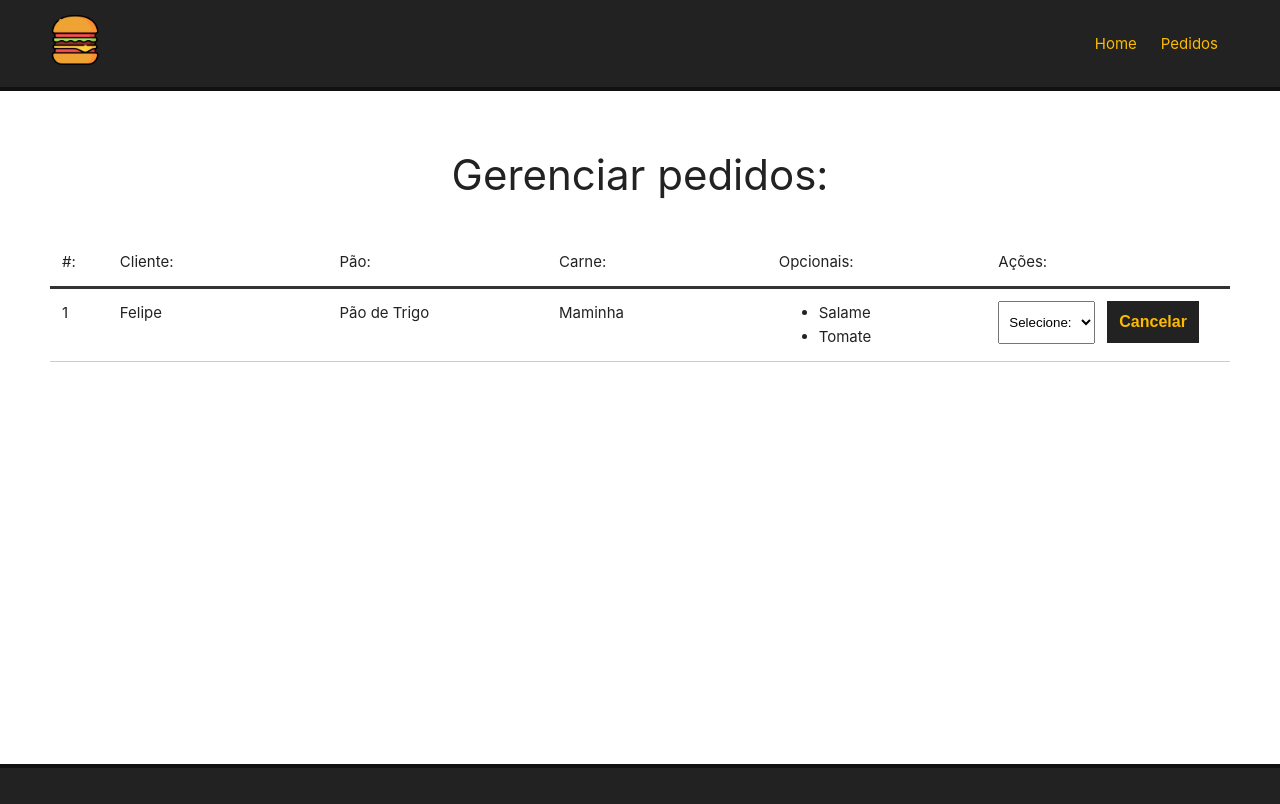
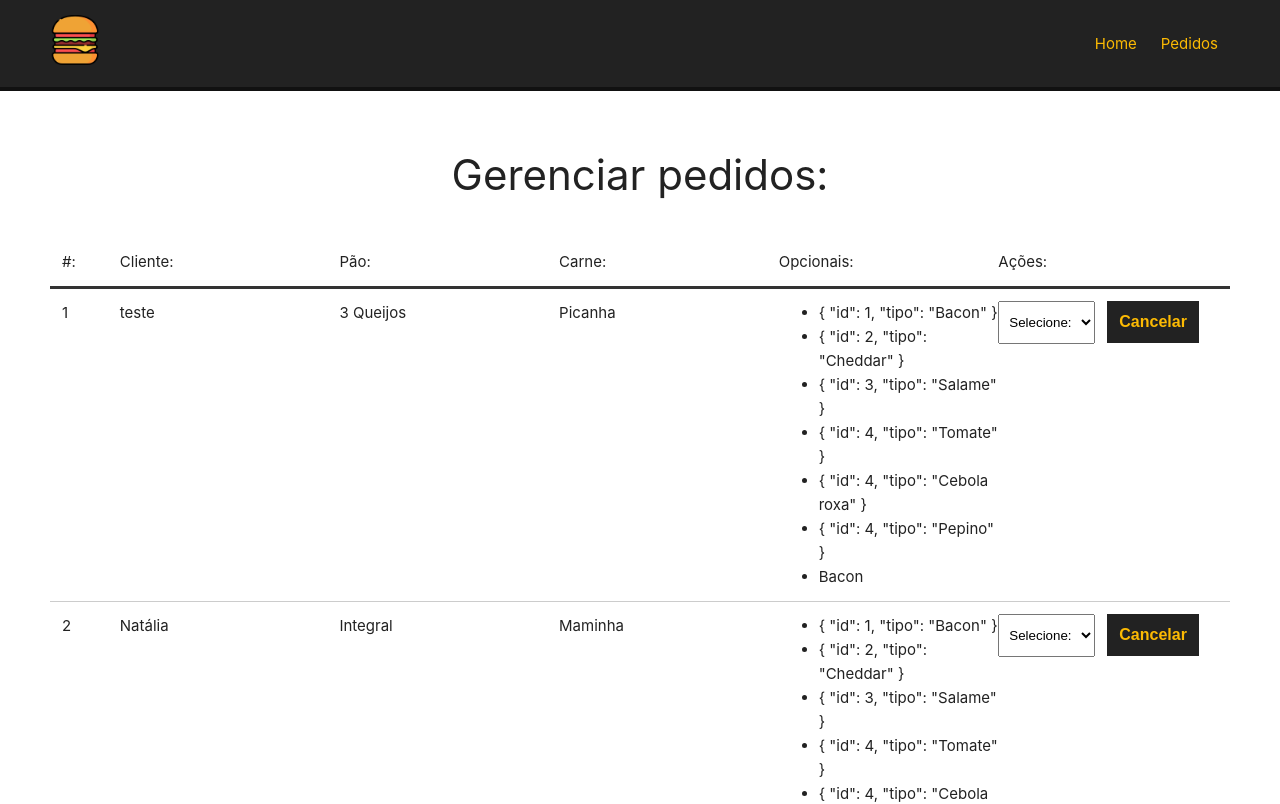
Before and after one commit to felipenmatos/burger-vue, a Vue app: page /pedidos in a window 1280 px wide. Shown: the top 804 px of the page. Built offline with nearby package versions, Linux system fonts and the light colour scheme; data requests are answered from the project's data file.

Commit message:
feat: retrieving orders from the database

```diff
--- a/db/db.json
+++ b/db/db.json
@@ -1052,6 +1052,17 @@
       ],
       "status": "Solicitado",
       "id": 30
+    },
+    {
+      "nome": "Andreia",
+      "carne": "Veggie burger",
+      "pao": "3 Queijos",
+      "opcionais": [
+        "Tomate",
+        "Pepino"
+      ],
+      "status": "Solicitado",
+      "id": 31
     }
   ]
 }
--- a/src/components/Dashboard.vue
+++ b/src/components/Dashboard.vue
@@ -11,15 +11,16 @@
       </div>
     </div>
     <div id="burger-table-rows">
-      <div class="burger-table-row">
-        <div class="order-number">1</div>
-        <div>Felipe</div>
-        <div>Pão de Trigo</div>
-        <div>Maminha</div>
+      <div class="burger-table-row" v-for="burger in burgers" :key="burger.id">
+        <div class="order-number">{{ burger.id }}</div>
+        <div>{{ burger.nome }}</div>
+        <div>{{ burger.pao }}</div>
+        <div>{{ burger.carne }}</div>
         <div>
           <ul>
-            <li>Salame</li>
-            <li>Tomate</li>
+            <li v-for="(opcional, index) in burger.opcionais" :key="index">
+              {{ opcional }}
+            </li>
           </ul>
         </div>
         <div>
@@ -36,6 +37,29 @@
 <script>
 export default {
   name: "Dashboard",
+  data() {
+    return {
+      burgers: null,
+      burger_id: null,
+      status: [],
+    };
+  },
+  methods: {
+    async getPedidos() {
+      const req = await fetch("http://localhost:3000/burgers");
+
+      const data = await req.json();
+
+      this.burgers = data;
+
+      console.log(this.burgers);
+
+      //resgatar os status
+    },
+  },
+  mounted() {
+    this.getPedidos();
+  },
 };
 </script>
 
```
